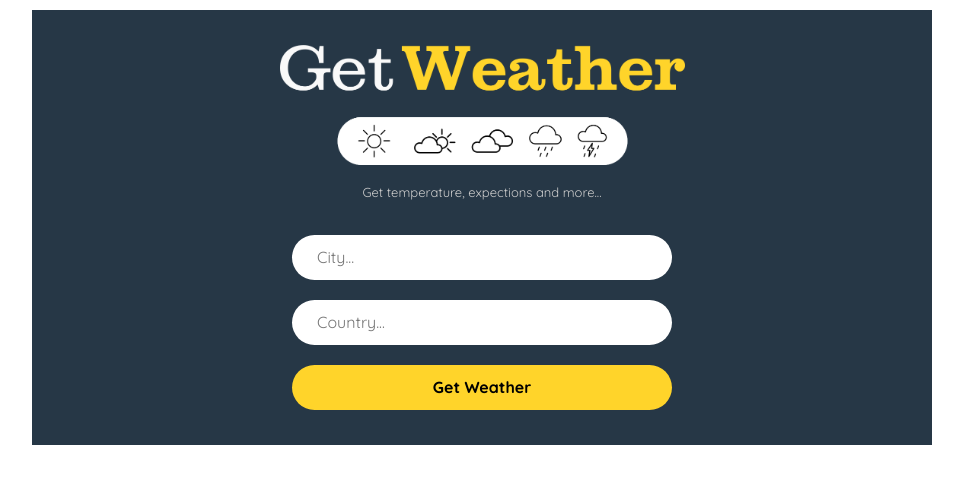
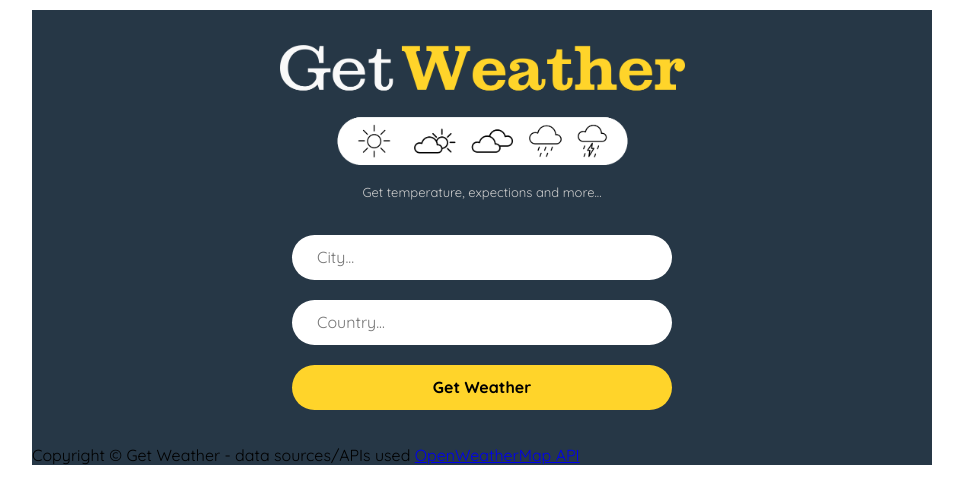
Before and after one commit to sarah27h/react-get-weather-app, a React (Create React App) app: page / in a window 1280 px wide. Shown: the top 504 px of the page, without its empty margins (158-1121 px from the left). Built offline with nearby package versions, Linux system fonts and the light colour scheme.

Commit message:
Feat: create and add <Footer />

```diff
--- a/src/App.js
+++ b/src/App.js
@@ -5,6 +5,7 @@ import Titles from './components/Titles';
 import Form from './components/Form';
 import Weather from './components/Weather';
 import WeatherDetails from './components/WeatherDetails'
+import Footer from './components/Footer'
 import {COUNTRIES_OPTIONS} from './data/ISO_CountryList'
 
 const API_KEY = '3b7d8b725e9415824bae9c91fae33399';
@@ -167,6 +168,8 @@ class App extends Component {
           displayComponent={this.state.displayComponent}
         />
 
+        <Footer />
+
       </div>
     );
   }
--- /dev/null
+++ b/src/components/Footer.js
@@ -0,0 +1,12 @@
+import React from "react";
+
+
+function Footer(props) {
+    return(
+        <footer className="footer">
+             <p>Copyright © Get Weather - data sources/APIs used <a href="https://openweathermap.org/appid#use"> OpenWeatherMap API</a></p>
+        </footer>
+    );
+}
+
+export default Footer;
```
